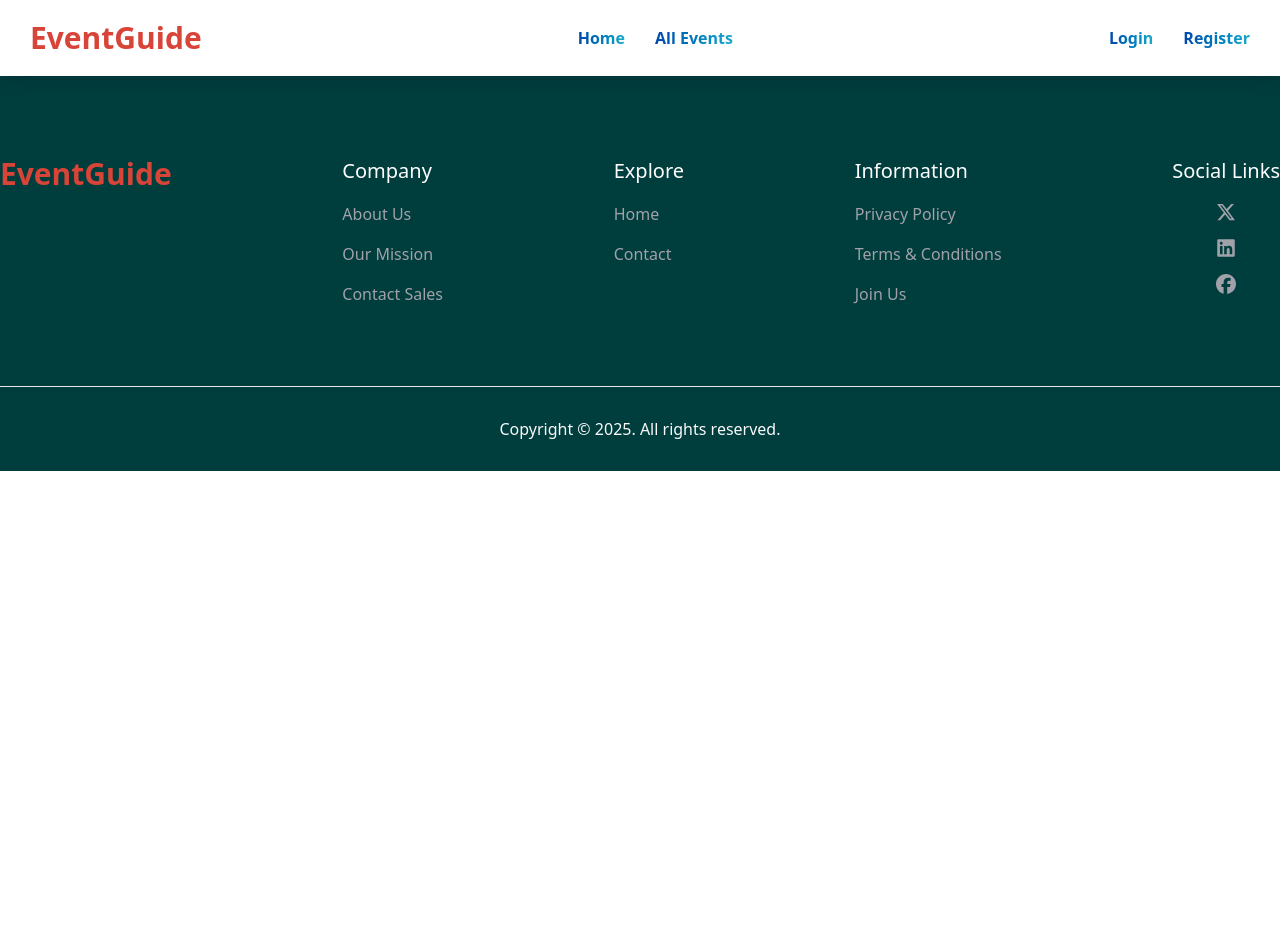
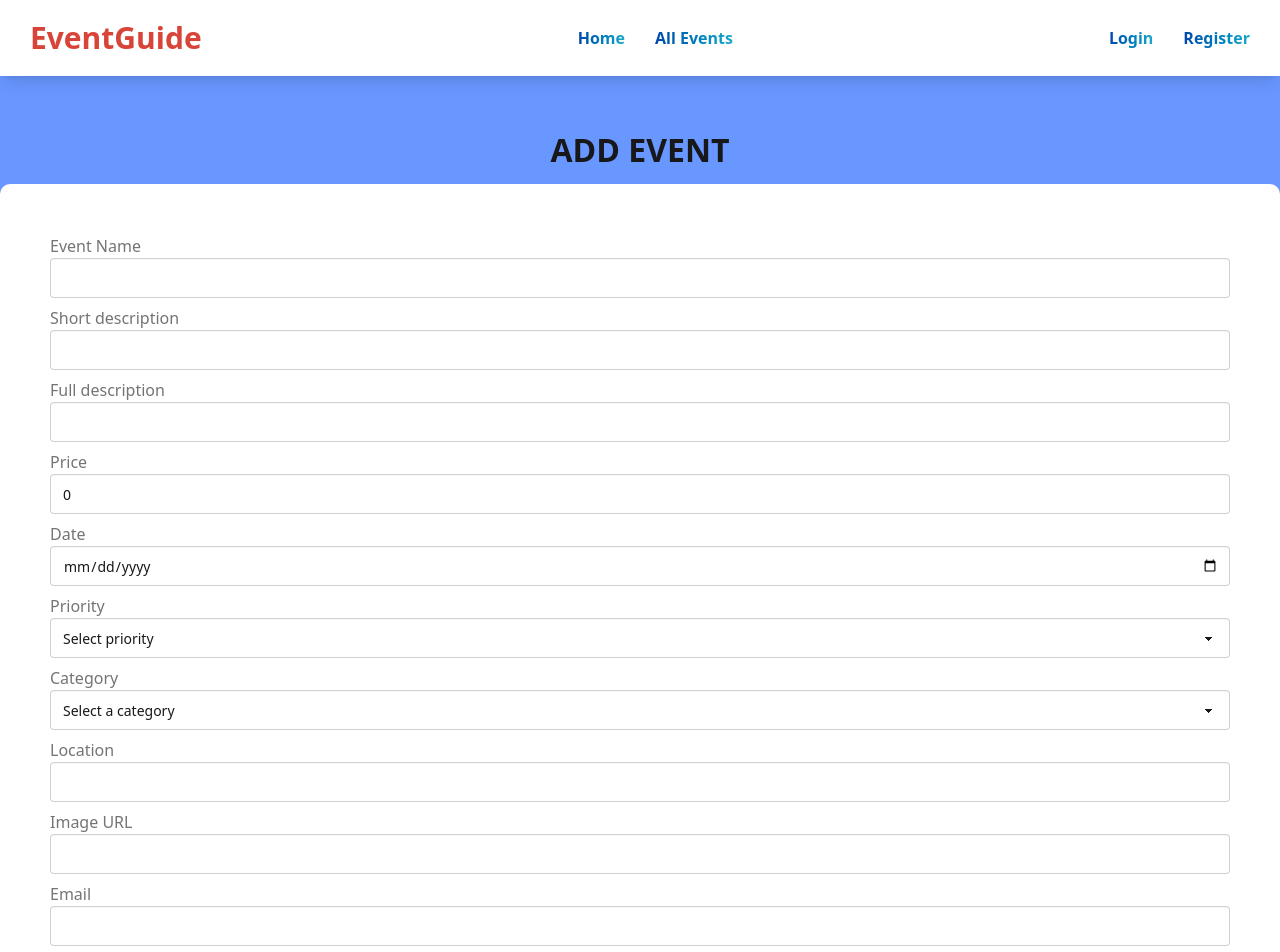
Before and after one commit to Samioul51/EventGuide, a Next.js app: page /add_event in a window 1280 px wide. Shown: the top 952 px of the page. Before the commit the page ends 800 px from the top, so only its background shows below. Built offline with nearby package versions, Linux system fonts and the light colour scheme; no server answers.

Commit message:
Add Event Implemented

```diff
--- /dev/null
+++ b/src/app/Components/AddEvent.jsx
@@ -0,0 +1,223 @@
+"use client";
+
+import { useSession } from 'next-auth/react';
+import Head from 'next/head';
+import { useRouter } from 'next/navigation';
+import React, { useEffect, useState } from 'react';
+import toast from 'react-hot-toast';
+
+const AddEvent = () => {
+    const {data:session}=useSession();
+    const router = useRouter();
+    const [title, setTitle] = useState("");
+    const [shortDescription, setShortDescription] = useState("");
+    const [fullDescription, setFullDescription] = useState("");
+    const [price, setPrice] = useState(0);
+    const [date, setDate] = useState("");
+    const [priority, setPriority] = useState("");
+    const [category, setCategory] = useState("");
+    const [location, setLocation] = useState("");
+    const [image, setImage] = useState("");
+    const [email,setEmail]=useState(session?.user?.email);
+
+    const handleSubmit = async (e) => {
+        e.preventDefault();
+
+        const newEvent={
+            title,
+            shortDescription,
+            fullDescription,
+            price,
+            priority,
+            category,
+            location,
+            image,
+            date,
+            email,
+        };
+
+        try{
+            const res=await fetch("http://localhost:3000/events",{
+                method:"POST",
+                headers:{"Content-Type":"application/json"},
+                body:JSON.stringify(newEvent),
+            });
+            if(!res.ok)
+                throw new Error("Failed to add event");
+            else
+                toast.success("Event added successfully!");
+            router.push("/");
+        }
+        catch(error){
+            toast.error("Error adding event");
+        }
+    }
+    return (
+        <><Head><title>{`EventGuide | Add Event`}</title></Head>
+            <div className='w-full bg-[#6897ff] py-[50px]'>
+
+                <p className='text-center text-[32px] font-bold mb-[10px]'>ADD EVENT</p>
+                <form className='w-full max-w-[1440px] h-auto mx-auto bg-white p-[50px] rounded-[10px]' onSubmit={handleSubmit}>
+                    <div className="form-control mb-2">
+                        <label className="label">
+                            <span className="label-text">Event Name</span>
+                        </label>
+                        <input
+                            type="text"
+                            name="title"
+                            className="input input-bordered w-full"
+                            value={title}
+                            onChange={(e) => setTitle(e.target.value)}
+                            required
+                        />
+                    </div>
+                    <div className="form-control mb-2">
+                        <label className="label">
+                            <span className="label-text">Short description</span>
+                        </label>
+                        <textarea
+                            type="text"
+                            name="shortDescription"
+                            className="input input-bordered w-full resize-none"
+                            value={shortDescription}
+                            onChange={(e) => setShortDescription(e.target.value)}
+                            required
+                        ></textarea>
+                    </div>
+                    <div className="form-control mb-2">
+                        <label className="label">
+                            <span className="label-text">Full description</span>
+                        </label>
+                        <textarea
+                            type="text"
+                            name="fullDescription"
+                            className="input input-bordered w-full resize-none"
+                            value={fullDescription}
+                            onChange={(e) => setFullDescription(e.target.value)}
+                            required
+                        ></textarea>
+                    </div>
+
+                    <div className="form-control mb-2">
+                        <label className="label">
+                            <span className="label-text">Price</span>
+                        </label>
+                        <input
+                            type="number"
+                            name="price"
+                            value={price}
+                            onChange={(e) => setPrice(e.target.value)}
+                            className="input input-bordered w-full"
+                            min={0}
+                            required
+                        />
+                    </div>
+
+                    <div className="form-control mb-2">
+                        <label className="label">
+                            <span className="label-text">Date</span>
+                        </label>
+                        <input
+                            type="date"
+                            name="date"
+                            className="input input-bordered w-full"
+                            value={date}
+                            onChange={(e) => setDate(e.target.value)}
+                            required
+                        />
+                    </div>
+
+                    <div className="form-control mb-2">
+                        <label className="label">
+                            <span className="label-text">Priority</span>
+                        </label>
+                        <select
+                            name="priority"
+                            className="select select-bordered w-full"
+                            value={priority}
+                            onChange={(e) => setPriority(e.target.value)}
+                            required
+                        >
+                            <option value="" hidden>Select priority</option>
+                            <option value="high">High</option>
+                            <option value="medium">Medium</option>
+                            <option value="low">Low</option>
+                        </select>
+                    </div>
+
+                    <div className="form-control mb-2">
+                        <label className="label">
+                            <span className="label-text">Category</span>
+                        </label>
+                        <select
+                            name="category"
+                            className="select select-bordered w-full"
+                            value={category}
+                            onChange={(e) => setCategory(e.target.value)}
+                            required
+                        >
+                            <option value="" hidden>Select a category</option>
+                            <option value="Conference">Conference</option>
+                            <option value="Entertainment">Entertainment</option>
+                            <option value="Business">Business</option>
+                            <option value="Volunteer">Volunteer</option>
+                            <option value="Workshop">Workshop</option>
+                            <option value="Festival">Festival</option>
+                            <option value="Education">Education</option>
+
+                        </select>
+                    </div>
+
+                    <div className="form-control mb-2">
+                        <label className="label">
+                            <span className="label-text">Location</span>
+                        </label>
+                        <input
+                            type="text"
+                            name="location"
+                            className="input input-bordered w-full"
+                            value={location}
+                            onChange={(e) => setLocation(e.target.value)}
+                            required
+                        />
+                    </div>
+
+                    <div className="form-control mb-2">
+                        <label className="label">
+                            <span className="label-text">Image URL</span>
+                        </label>
+                        <input
+                            type="text"
+                            name="image"
+                            className="input input-bordered w-full"
+                            value={image}
+                            onChange={(e) => setImage(e.target.value)}
+                            required
+                        />
+                    </div>
+
+                    <div className="form-control mb-2">
+                        <label className="label">
+                            <span className="label-text">Email</span>
+                        </label>
+                        <input
+                            type="email"
+                            name="email"
+                            value={session?.user?.email || ""}
+                            readOnly
+                            className="input input-bordered w-full"
+                            required
+                        />
+                    </div>
+                    <div className='w-full flex justify-center'>
+                        <button type="submit" className="btn btn-neutral mt-4 border-none bg-linear-to-r from-[#0047ab] to-[#1ca9c9] hover:from-[#D84437] hover:to-[#ff6b6b] ease-in transition duration-500">
+                            Submit
+                        </button>
+                    </div>
+                </form>
+            </div>
+        </>
+    );
+};
+
+export default AddEvent;
--- a/src/app/add_event/page.jsx
+++ b/src/app/add_event/page.jsx
@@ -1,11 +1,9 @@
+"use client";
 import React from 'react';
+import AddEvent from '../Components/AddEvent';
 
-const AddEvent = () => {
-    return (
-        <div>
-
-        </div>
-    );
+const AddNewEvent = () => {
+    return <AddEvent></AddEvent>;
 };
 
-export default AddEvent;
+export default AddNewEvent;
--- a/src/app/events/[id]/page.jsx
+++ b/src/app/events/[id]/page.jsx
@@ -1,4 +1,5 @@
 import Head from 'next/head';
+import Link from 'next/link';
 
 const EventPage = async ({ params }) => {
     const { id } = await params;
@@ -39,7 +40,7 @@ const EventPage = async ({ params }) => {
                         <div>
                             <p className='font-bold text-xl text-green-700 mb-[8px]'>PRICE: {price}</p>
                         </div>
-
+                        <Link href="/events" className="btn btn-neutral mt-4 border-none bg-linear-to-r from-[#0047ab] to-[#1ca9c9] hover:from-[#D84437] hover:to-[#ff6b6b] ease-in transition duration-500">EXPLORE OTHER EVENTS</Link>
                     </div>
                 </div>
             </div>
```
